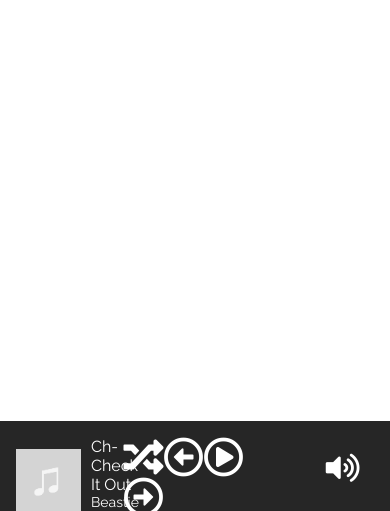
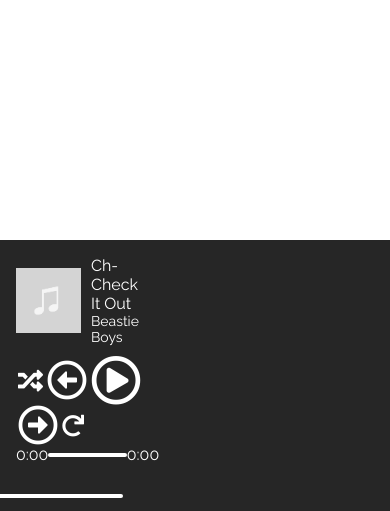
Before and after one commit to paigem33/music-player-app, a PHP site: page / in a window 390 px wide. Shown: the part 333-844 px from the top of the page. Run offline with PHP 8.4, Linux system fonts and the light colour scheme; the visitor is signed in with stand-in values (Sample User, id 1); some libraries are stand-ins or nearby versions.

Commit message:
working on mobile nowplayingbar

```diff
--- a/assets/css/style.css
+++ b/assets/css/style.css
@@ -20,7 +20,6 @@
     Width: 30%;
 }
 #nowPlayingRight {
-    position: relative;
     margin-top: 16px;
 }
 #nowPlayingCenter{
@@ -43,6 +42,18 @@
 .fas, .far {
     font-size:40px;
     color:#fff;
+    padding: 0 2px;
+    cursor: pointer;
+}
+.fa-redo {
+    font-size: 22px;
+    margin-top: 1px;
+}
+.fa-random {
+    font-size: 25px;
+}
+.fa-play-circle {
+    font-size: 50px;
 }
 .controlButton {
     vertical-align: middle;
@@ -55,6 +66,7 @@
     height: 12px;
     display: inline-flex;
     cursor: pointer;
+    margin-top: 8px;
 }
 .progressBg {
     background-color: #ffffff;
@@ -89,12 +101,18 @@
 .volumeBar {
     display: flex;
     align-items: center;
-    margin-left: 55%;
+    float: right;
 }
 .volumeBar .progressBar {
-    margin-top:7px
+    margin-top:7px;
+    width: 125px;
 }
 .volumeBar i {
     font-size: 30px;
     margin-right: 15px;
 }
+@media only screen and (max-width: 690px){
+    #nowPlayingBar {
+        display: block;
+    }
+}
--- a/index.php
+++ b/index.php
@@ -42,6 +42,7 @@
                         <i class="far fa-pause-circle controlButton" title="Pause" style="display: none"></i>
                         <i class="far fa-arrow-alt-circle-right controlButton"
                         title="Next"></i>
+                        <i class="fas fa-redo controlButton" title="Repeat"></i>
                     </div>
                     <div class="playbackBar">
                         <span class="progressTime current">0:00</span>
```
